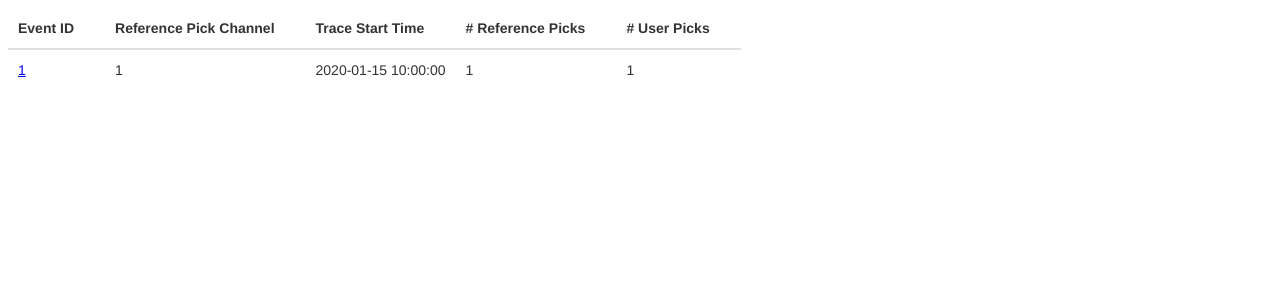
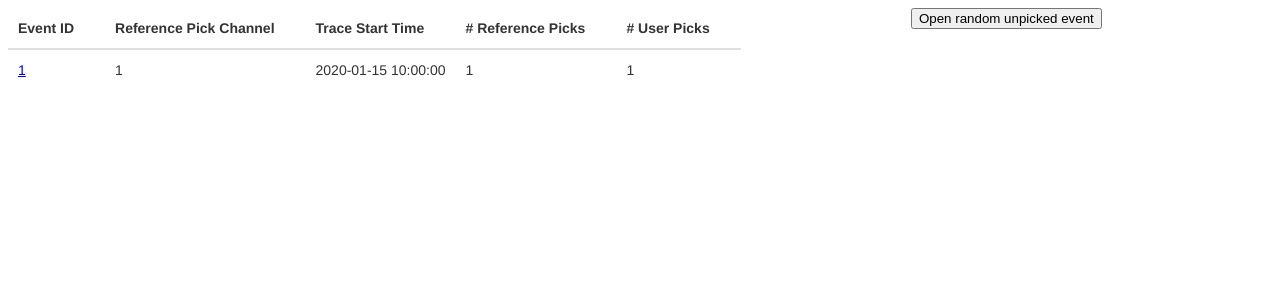
Before and after one commit to jacksonfellows/seismic_dataset_viewer, a Flask app: template templates/home.html in a window 1280 px wide. Shown: the top 300 px of the page. Run offline with Flask 3, Linux system fonts and the light colour scheme; the template is opened without the code that fills it: most values are stand-ins (such as "Sample title", 1, 10 or a date in 2020).

Commit message:
Add url to open random unpicked event.

```diff
--- a/server.py
+++ b/server.py
@@ -63,6 +63,14 @@ def get_all_event_info():
         ]
 
 
+def get_random_unpicked_event():
+    with sqlite3.connect("picks.db") as cur:
+        res = cur.execute(
+            "SELECT event_id FROM events WHERE n_user_picks = 0 ORDER BY RANDOM() LIMIT 1;"
+        )
+        return res.fetchone()[0]
+
+
 # Routes:
 
 
@@ -90,6 +98,12 @@ def xy(event_id, channel):
     return response
 
 
+@app.route("/random")
+def random_unpicked_event():
+    event_id = get_random_unpicked_event()
+    return flask.redirect(f"/event/{event_id}")
+
+
 @app.route("/")
 def index():
     return flask.render_template("home.html", event_info=get_all_event_info())
--- a/templates/home.html
+++ b/templates/home.html
@@ -2,6 +2,7 @@
   <link rel="stylesheet" href="/static/sortable-theme-bootstrap.css"/>
 </head>
 <body>
+  <div style="float: left; overflow-y: scroll; height: 100%;">
     <table class="sortable-theme-bootstrap" data-sortable>
       <thead>
         <tr>
@@ -24,5 +25,11 @@
         {% endfor %}
       </tbody>
     </table>
+  </div>
+  <div style="text-align: center;">
+    <form action="/random">
+      <input type="submit" value="Open random unpicked event"/>
+    </form>
+  </div>
   <script src="/static/sortable.min.js"></script>
 </body>
```
Lines whose indentation alone changed are shown as unchanged.
